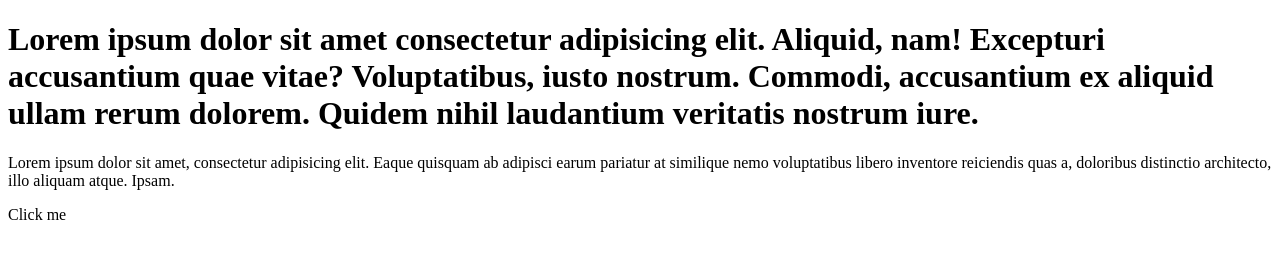
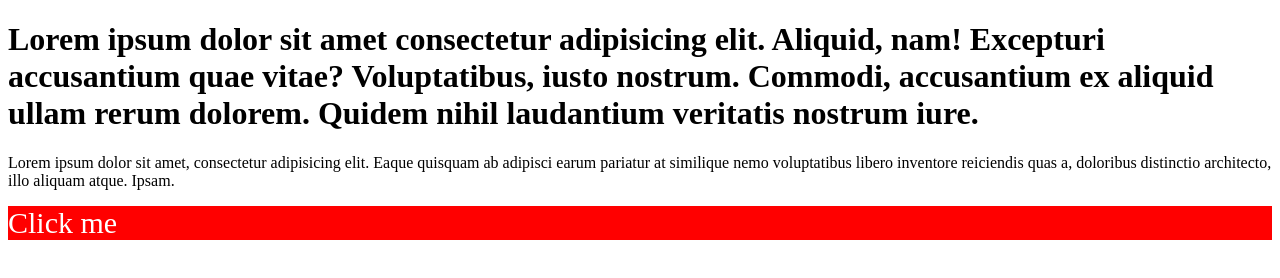
Before and after one commit to ATIK1996/my-fast-website-2, a plain HTML site: page index.html in a window 1280 px wide. Drawn offline with Linux system fonts and the light colour scheme.

Commit message:
btn style

```diff
--- a/index.html
+++ b/index.html
@@ -4,12 +4,19 @@
     <meta charset="UTF-8">
     <meta name="viewport" content="width=device-width, initial-scale=1.0">
     <title>Document</title>
+    <style>
+        .btn{
+            background-color: red;
+            color: white;
+            font-size: 30px;
+        }
+    </style>
 </head>
 <body>
     <h1>Lorem ipsum dolor sit amet consectetur adipisicing elit. Aliquid, nam! Excepturi accusantium quae vitae?
         Voluptatibus, iusto nostrum. Commodi, accusantium ex aliquid ullam rerum dolorem. Quidem nihil laudantium veritatis nostrum iure.</h1>
         <p>Lorem ipsum dolor sit amet, consectetur adipisicing elit. Eaque quisquam ab adipisci earum pariatur at similique nemo voluptatibus libero inventore reiciendis quas a, doloribus distinctio architecto, illo aliquam atque. Ipsam.</p>
 
-        <div class="btn">Click me</div>
+        <div class="btn" >Click me</div>
 </body>
 </html>
```
